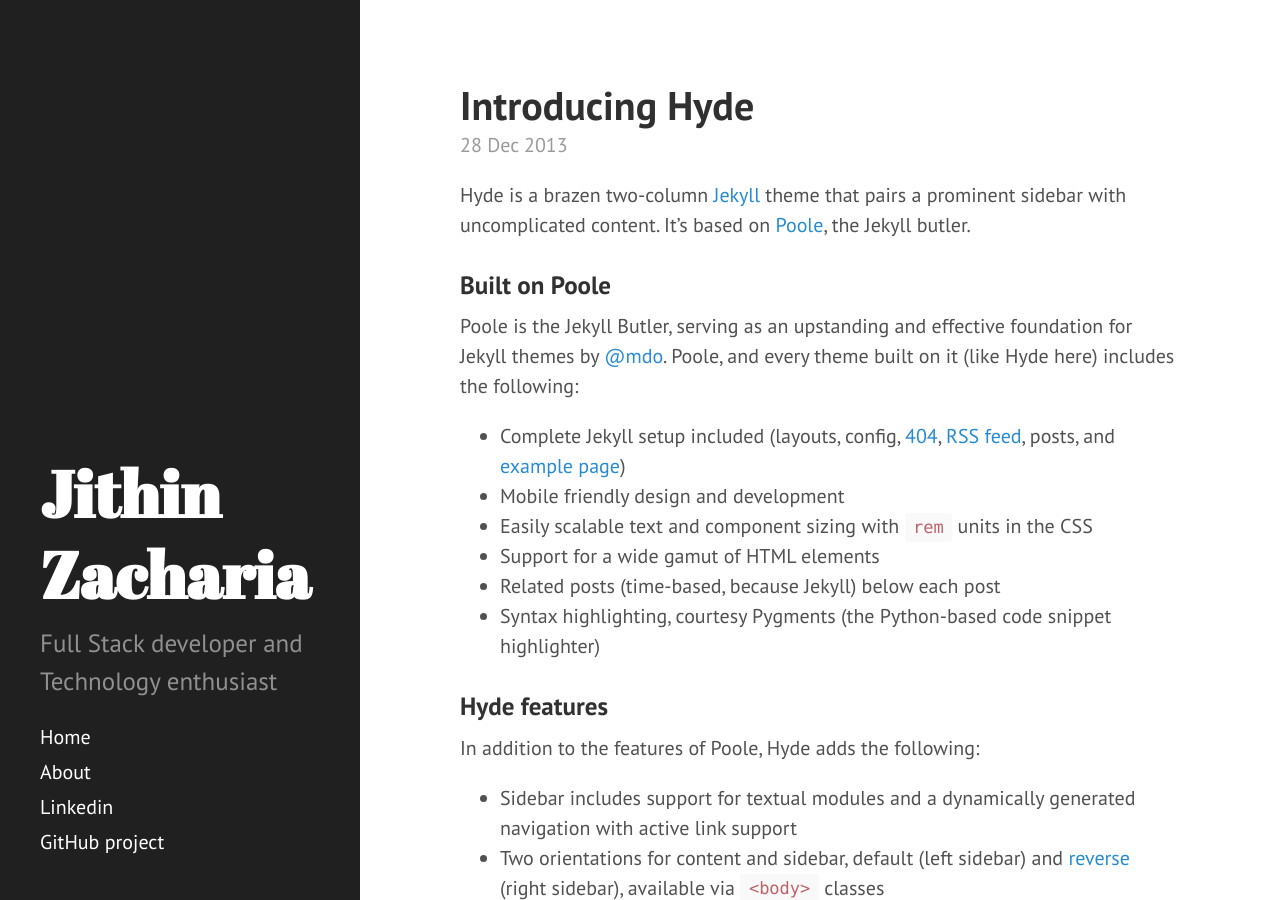
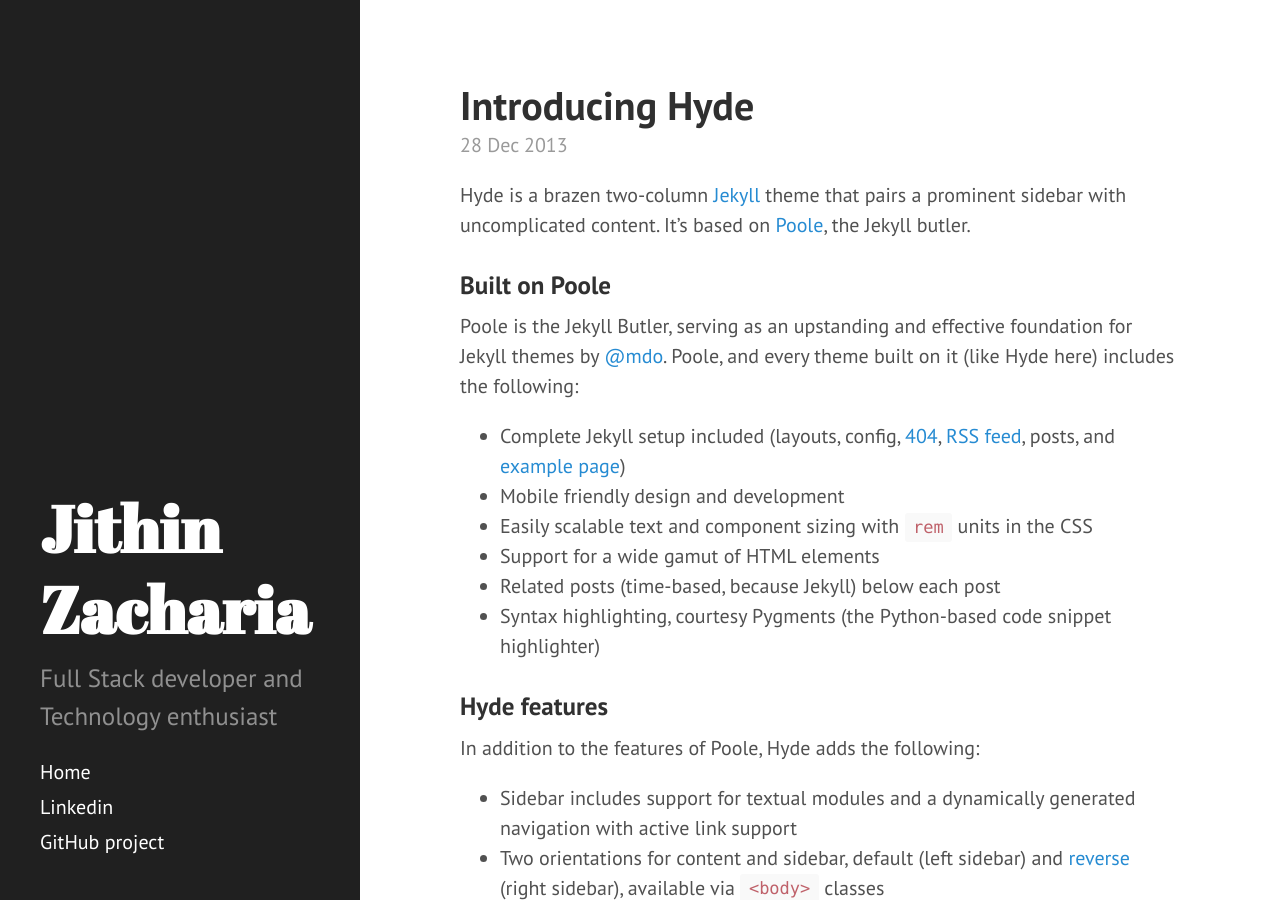
Before and after one commit to Jithinqw/jithinqw.github.io, a Jekyll site: the page built from index.html, in a window 1280 px wide and 900 px high. Built offline with Jekyll 4.4.1, drawn with Linux system fonts in a browser that asks for light colours; Markdown is read by kramdown in place of the engine named in the settings; the list of posts is cut into pages by our own code.

```diff
--- a/_includes/sidebar.html
+++ b/_includes/sidebar.html
@@ -11,21 +11,6 @@
 
     <nav class="sidebar-nav">
       <a class="sidebar-nav-item{% if page.url == site.baseurl %} active{% endif %}" href="{{ site.baseurl }}">Home</a>
-
-      {% comment %}
-        The code below dynamically generates a sidebar nav of pages with
-        `layout: page` in the front-matter. See readme for usage.
-      {% endcomment %}
-
-      {% assign pages_list = site.pages %}
-      {% for node in pages_list %}
-        {% if node.title != null %}
-          {% if node.layout == "page" %}
-            <a class="sidebar-nav-item{% if page.url == node.url %} active{% endif %}" href="{{ node.url }}">{{ node.title }}</a>
-          {% endif %}
-        {% endif %}
-      {% endfor %}
-
       <a class="sidebar-nav-item" href="www.linkedin.com/in/jithin-zacharia-9635926a">Linkedin</a>
       <a class="sidebar-nav-item" href="https://github.com/Jithinqw">GitHub project</a>
     </nav>
```
